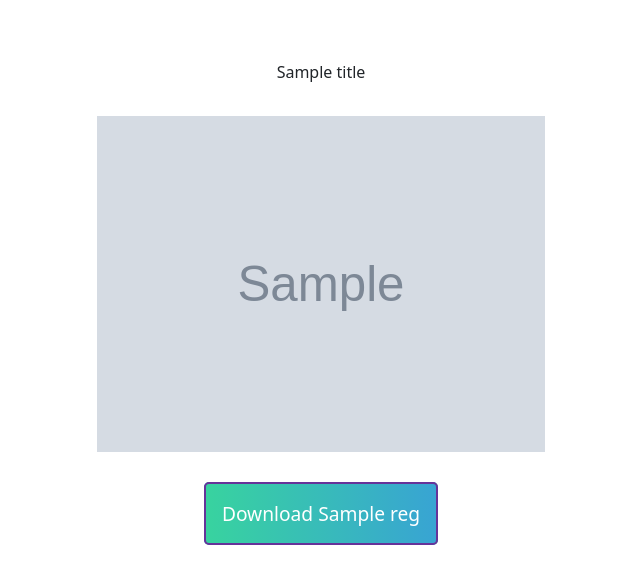
After one commit to shuvra-matrix/yft_downloder, a Django app: template templates/ytdownpage.html in a window 1280 px wide. The commit adds this page. Shown: the top 584 px of the page, without its empty margins (319-959 px from the left). Run offline with Django 4.2, Linux system fonts and the light colour scheme; the template is opened without the code that fills it: most values are stand-ins (such as "Sample title", 1, 10 or a date in 2020); grey boxes marked "Sample" are stand-in pictures.

Commit message:
ytvideo download 720p 360p

```diff
--- a/static/style/style.css
+++ b/static/style/style.css
@@ -57,13 +57,102 @@ background: linear-gradient(to right, #64f38c, #f79d00) !important; /* W3C, IE 1
     text-align: center;
 }
 
+.length{
+    margin-top: 1rem;
+}
+
+.table{
+    margin-top: 1rem !important;
+}
+
 img{
     width: 50%;
-    margin: 1px auto;
+    margin: 1rem auto;
 }
 
 #button-addon2{
 
     background-color: aliceblue !important;
     width: 25%;
+    color: #e73827;
 }
+.ytdowns{
+    background: #56ab2f !important;  /* fallback for old browsers */
+    background: -webkit-linear-gradient(to right, #a8e063, #56ab2f) !important;  /* Chrome 10-25, Safari 5.1-6 */
+    background: linear-gradient(to right, #a8e063, #56ab2f) !important; /* W3C, IE 10+/ Edge, Firefox 16+, Chrome 26+, Opera 12+, Safari 7+ */
+
+
+}
+
+.down{
+    border: 2px solid rebeccapurple;
+    border-radius: 5px;
+    padding: 1rem;
+    margin: 2rem auto;
+    background: -webkit-gradient(linear, left top, right top, from(#38d39f), to(#38a4d3));
+    background: linear-gradient(left, #38d39f, #38a4d3);
+    color: white;
+    font-size: 1.2rem;
+    text-align: center;
+}
+a:link{
+    text-decoration: none;
+}
+
+
+p{
+    text-align: center;
+}
+.link{
+    width: 60%;
+    margin: 2rem auto;
+    text-align: center;
+}
+
+.ytmaindown{
+    text-align: center;
+}
+
+@media only screen and (max-width: 600px){
+    .yt_main{
+        width: 85%;
+        margin: 8rem auto;
+    }
+    .maindown{
+        width: 80%;
+        margin: 4px auto;
+    }
+
+    .img{
+        width: 100%;
+        text-align: center;
+    }
+
+    .length{
+        margin-top: 1rem;
+    }
+
+    .table{
+        margin-top: 1rem !important;
+    }
+
+    img{
+        width: 60%;
+        margin: 1rem auto;
+    }
+
+
+
+
+
+
+
+};
+
+@media only screen and (max-width: 280px){
+    .yt_main{
+        width: 95%;
+        margin: 7rem auto;
+    }
+
+};
--- /dev/null
+++ b/templates/ytdownpage.html
@@ -0,0 +1,13 @@
+{% extends 'header.html' %} {% block body_block %}
+<div class="maindown " >
+  {% if url %}
+  <div class="title ytmaindown"><p>{{title}}</p></div>
+  <div class="img">
+    <img src="{{thumb}}" alt="" />
+  </div>
+  <div class="link">
+    <a class="down" href="media/{{url}}" > Download  {{reg}}</a>
+  </div>
+
+</div>
+{% endif %} {% endblock %}
--- a/ytf_app/urls.py
+++ b/ytf_app/urls.py
@@ -1,6 +1,6 @@
 from django.contrib import admin
 from django.urls import path
-from ytf_app import viewsaa
+from ytf_app import views
 from django.conf import settings
 from django.conf.urls.static import static
 
@@ -8,10 +8,10 @@ app_name = 'ytf'
 
 urlpatterns = [
     path('admin/', admin.site.urls),
-    path('', viewsaa.index, name='index'),
-    path('ytdown', viewsaa.ydown , name='ytdown'),
-    path('ytdownload',viewsaa.ytdownload, name = 'ytdownload'),
-    path('downloadyt',viewsaa.yvdown,name='yvdown'),
+    path('', views.index, name='index'),
+    path('ytdown', views.ydown , name='ytdown'),
+    path('ytdownload',views.ytdownload, name = 'ytdownload'),
+    path('downloadyt',views.yvdown,name='yvdown'),
 ]
 
 
```
Also changed, not shown: templates/ytdownload.html (+10 -25 lines), ytf_app/views.py (+38 -63 lines).
